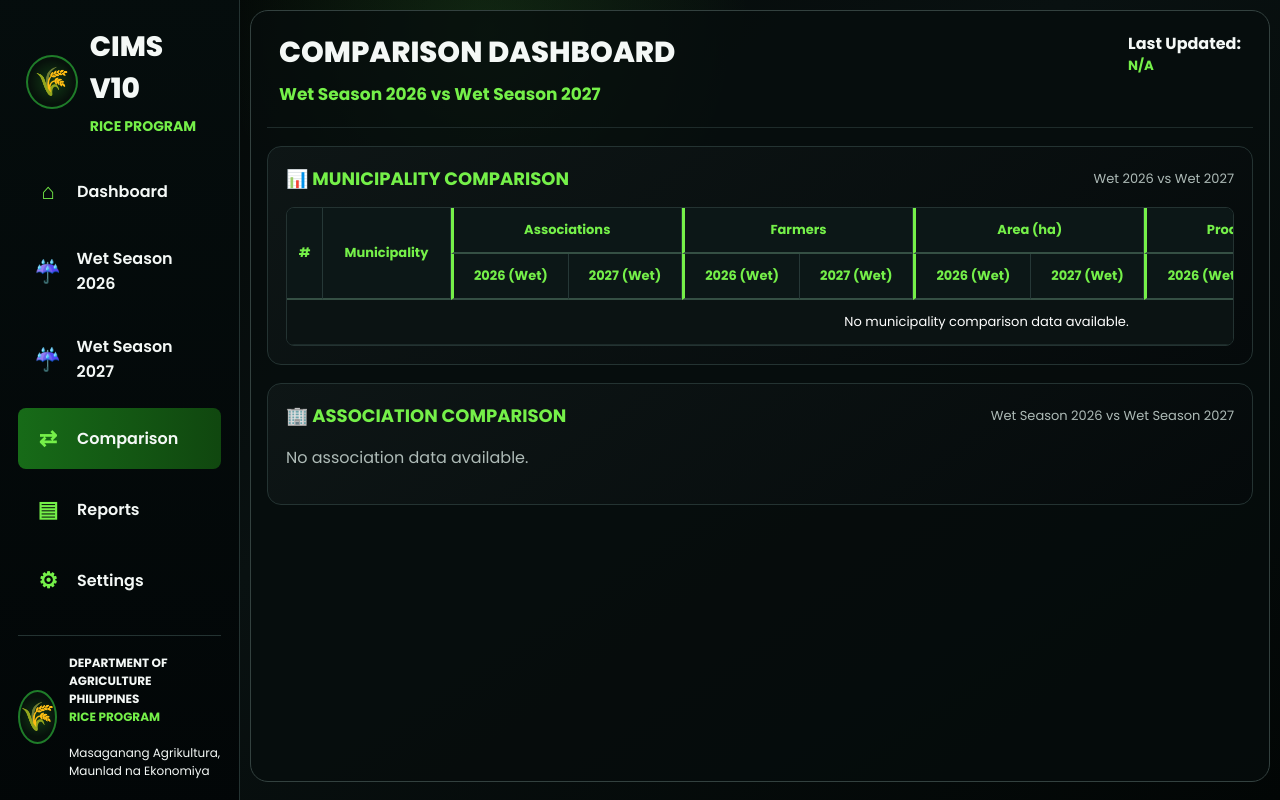
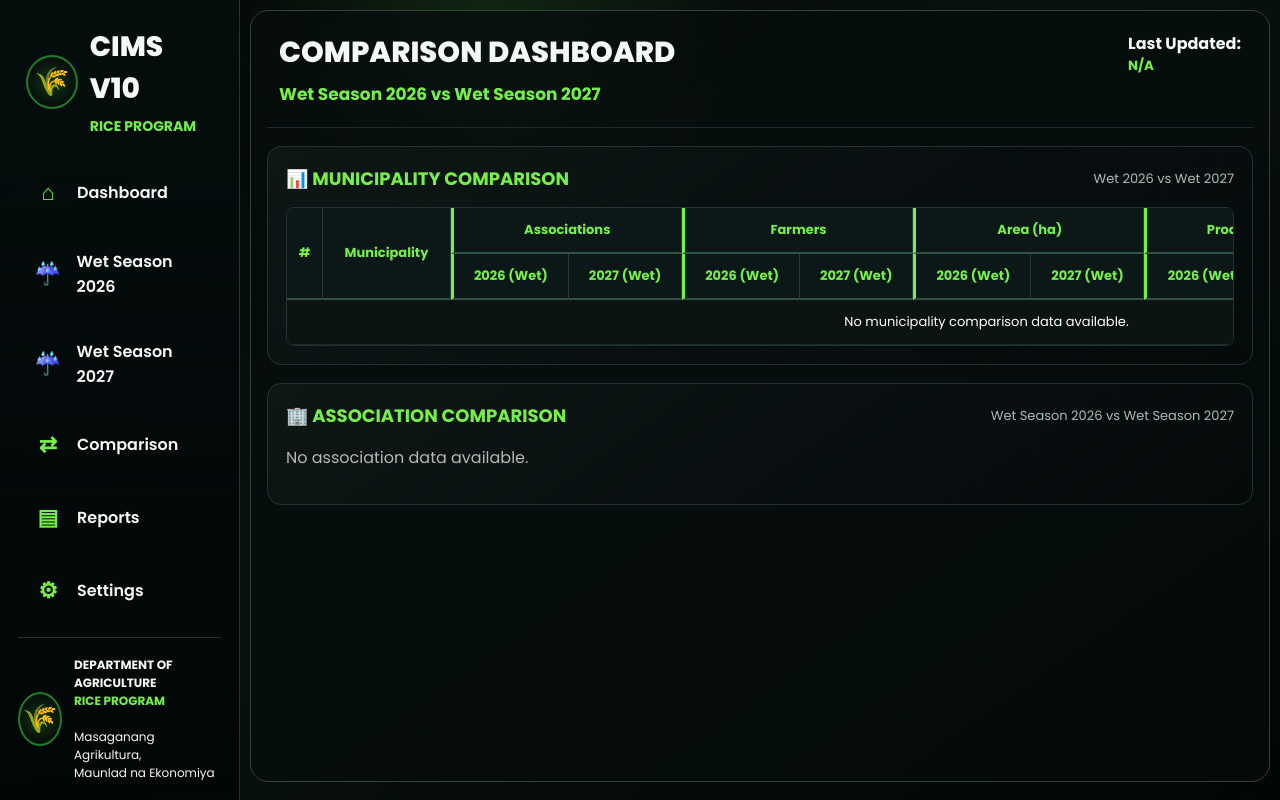
Before and after one commit to melmaralejandrino25-cmyk/fina-cims, a Flask app: template templates/comparison/dashboard.html in a window 1280 px wide. Run offline with Flask 3, Linux system fonts and the light colour scheme; the template is opened without the code that fills it, so the values that code supplies are empty; some libraries are stand-ins or nearby versions.

Commit message:
Update dashboard.html

```diff
--- a/templates/comparison/dashboard.html
+++ b/templates/comparison/dashboard.html
@@ -55,7 +55,15 @@
     height: 100vh;
     padding: 18px;
     border-right: 1px solid var(--line);
-            background: linear-gradient(180deg, rgba(5, 13, 13, 0.98), rgba(2, 6, 7, 0.98));
+    background: linear-gradient(
+        180deg,
+        rgba(5, 13, 13, 0.98),
+        rgba(2, 6, 7, 0.98)
+    );
+
+    display: flex;
+    flex-direction: column;
+    overflow: hidden;
 }
 
         .main {
@@ -109,6 +117,9 @@
         .nav {
     display: grid;
     gap: 10px;
+    flex: 1;
+    min-height: 0;
+    overflow-y: auto;
 }
 
         .nav a {
@@ -133,10 +144,10 @@
         }
 
         .agency {
-            position: absolute;
-            left: 18px;
-            right: 18px;
-            bottom: 20px;
+    position: static;
+    flex-shrink: 0;
+    margin-top: 15px;
+    padding-top: 18px;
             display: flex;
             gap: 12px;
             align-items: center;
@@ -296,26 +307,20 @@
                     <p>RICE PROGRAM</p>
                 </div>
             </div>
-
             <nav class="nav">
-                <a href="/"><span class="ico">⌂</span> Dashboard</a>
-                <a href="/wet/municipality/">
-    <span class="ico">☔</span> Wet Season 2026
-</a>
-                <a href="/dry/municipality/">
-    <span class="ico">☔</span> Wet Season 2027
-</a>
-                <a href="/comparison" class="active"><span class="ico">⇄</span> Comparison</a>
-                <a href="#"><span class="ico">▤</span> Reports</a>
-                <a href="/settings"><span class="ico">⚙</span> Settings</a>
+                <a href="/" class="{% if request.path == '/' %}active{% endif %}"><span class="ico">⌂</span>Dashboard</a>
+                <a href="/wet/municipality/" class="{% if request.path.startswith('/wet') %}active{% endif %}"><span class="ico">☔</span>Wet Season 2026</a>
+                <a href="/dry/municipality/" class="{% if request.path.startswith('/dry') %}active{% endif %}"><span class="ico">☔</span>Wet Season 2027</a>
+                <a href="/comparison" class="{% if request.path.startswith('/comparison') %}active{% endif %}"><span class="ico">⇄</span>Comparison</a>
+                <a href="#"><span class="ico">▤</span>Reports</a>
+                <a href="/settings" class="{% if request.path.startswith('/settings') %}active{% endif %}"><span class="ico">⚙</span>Settings</a>
             </nav>
-
             <div class="agency">
                 <div class="seal">🌾</div>
                 <div>
-                    <strong>DEPARTMENT OF AGRICULTURE PHILIPPINES</strong>
-                    <span>RICE PROGRAM</span>
-                    <br>Masaganang Agrikultura,<br>Maunlad na Ekonomiya
+                    <strong>DEPARTMENT OF AGRICULTURE</strong>
+                    <span>RICE PROGRAM</span><br>
+                    Masaganang Agrikultura,<br> Maunlad na Ekonomiya
                 </div>
             </div>
         </aside>
```
Lines whose indentation alone changed are shown as unchanged.
